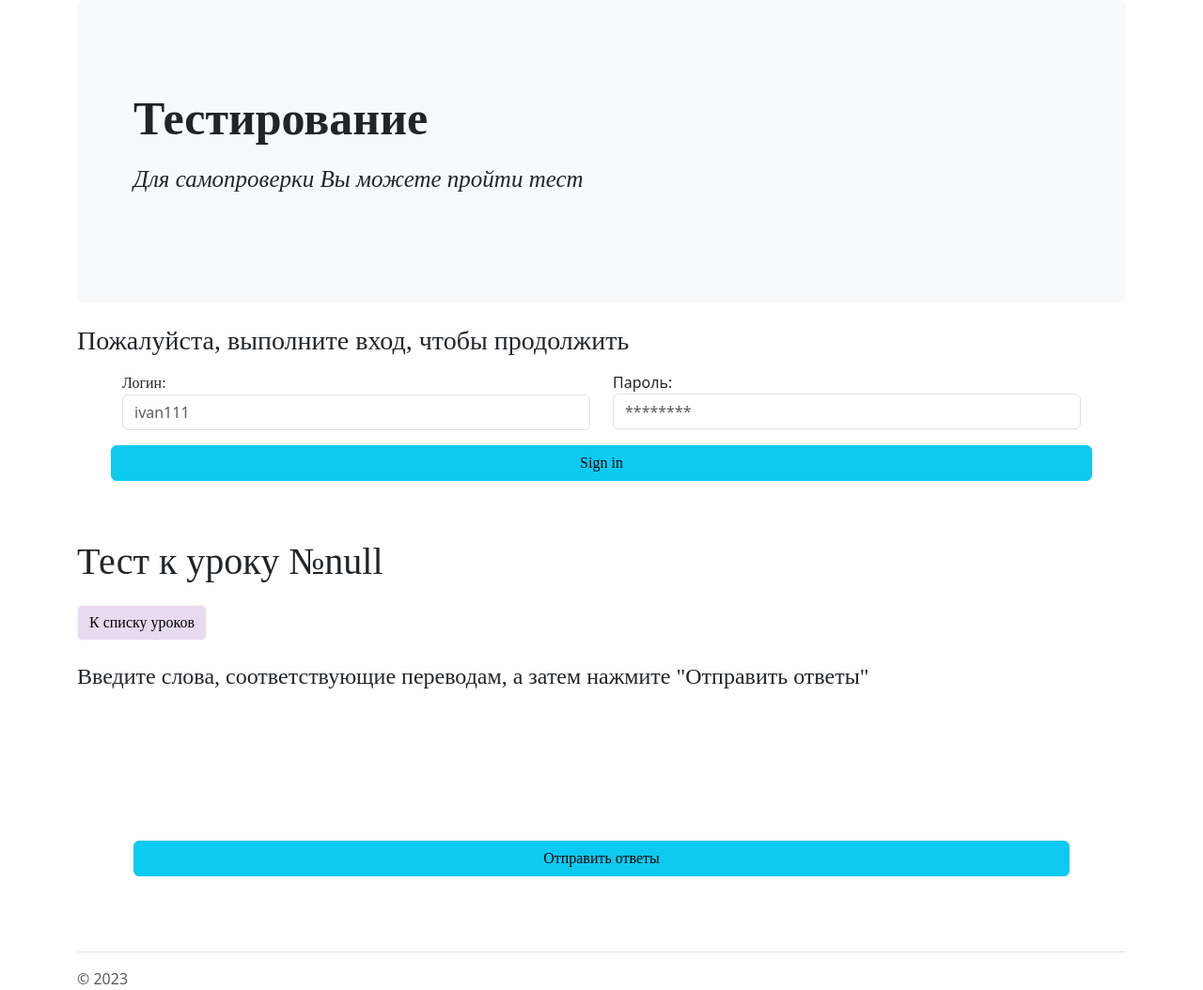
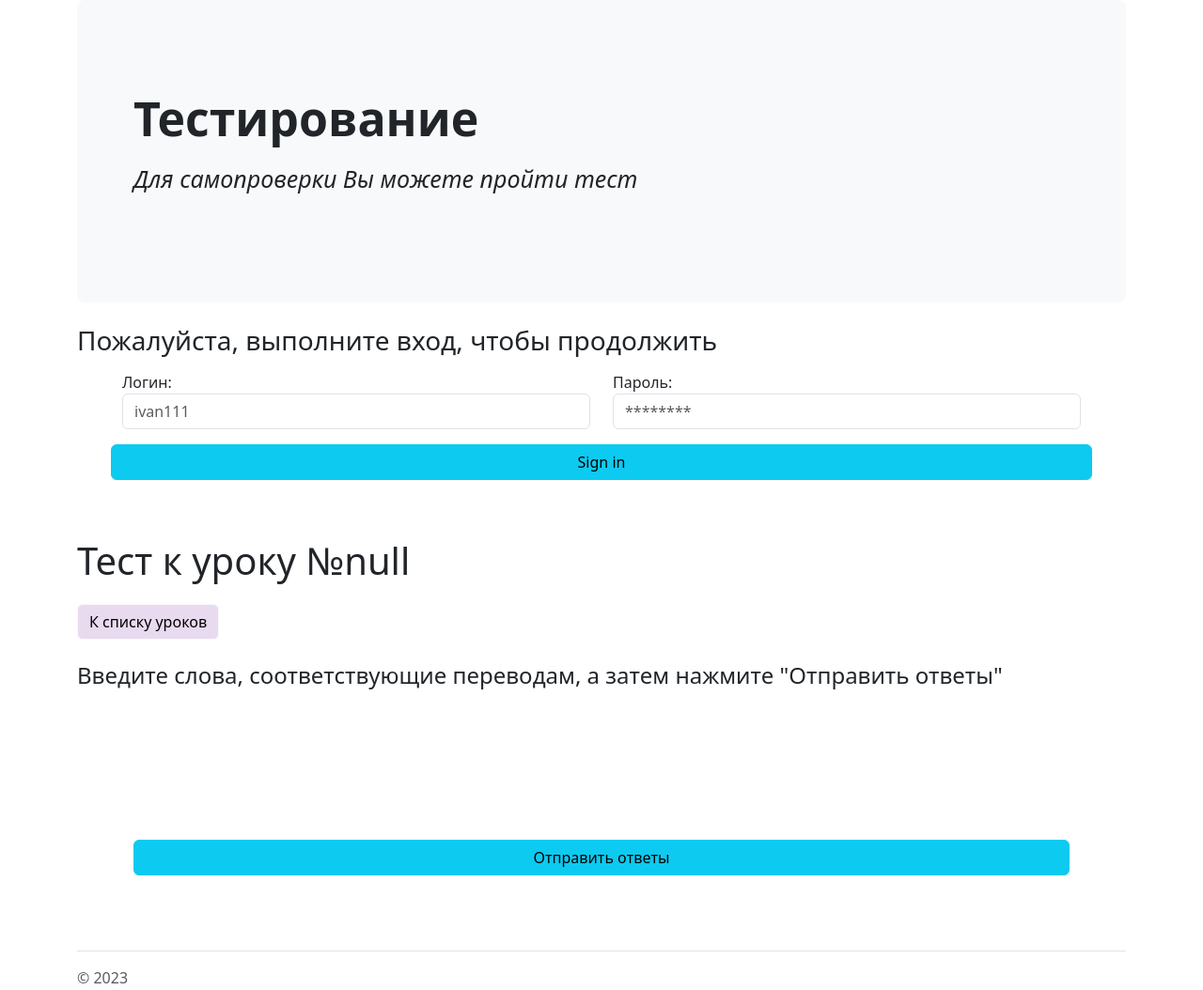
Before and after one commit to katyacoffee/web_project, a Django app: page /test in a window 1280 px wide. Shown: the part 65-1119 px from the top of the page at 94% size. Run offline with Django 4.2, Linux system fonts and the light colour scheme; some libraries are stand-ins or nearby versions.

Commit message:
design fix

```diff
--- a/data/data.txt
+++ b/data/data.txt
@@ -14,3 +14,4 @@
 2|Nature|Forest|Лес|pic_forest.jpg|
 3|Body|Nose|Нос|NONE|
 2|Nature|Sea|Море|NONE|
+4|Food|Hamburger|Гамбургер|NONE|
--- a/data/results.txt
+++ b/data/results.txt
@@ -1,3 +1,3 @@
 admin|0.0|0.16666666666666666|0.0
 alice|0.0|0.0|0.2
-Alex|0.0|0.0|0.4
+Alex|1.0|1.0|1.0
--- a/templates/cards.html
+++ b/templates/cards.html
@@ -16,7 +16,7 @@ Cards
 {% block content %}
 
 <div class="container px-4 py-5" id="project-contents">
-    <p id = "Number" class = "Number" style="font-size:50px; font-family: Georgia;"></p>
+    <p id = "Number" class = "Number" style="font-size:50px;"></p>
     <a href="/lessons" class="btn btn-light" style="background-color: #E8DAEF; color: black">К списку уроков</a>
     <script>
         const num_lesson = document.getElementById('Number');
--- a/templates/test.html
+++ b/templates/test.html
@@ -5,19 +5,19 @@ Take the test
 {% endblock %}
 
 {% block page-title %}
-<p style="font-size:50px; font-family: Bookman;">Тестирование </p>
+<p style="font-size:50px;">Тестирование </p>
 {% endblock %}
 
 {% block page-lead %}
 <!--Список всех уроков, слов и их переводов-->
-<p class="fst-italic" style="font-size:25px; font-family: Bookman;">Для самопроверки Вы можете пройти тест </p>
+<p class="fst-italic" style="font-size:25px;">Для самопроверки Вы можете пройти тест </p>
 {% endblock %}
 
 {% block content %}
-<p id = "Number" class = "Number" style="font-size:40px; font-family: Bookman;"></p>
-<a href="/lessons" class="btn btn-light" style="background-color: #E8DAEF; color: black; font-family: Bookman;">К списку уроков</a>
+<p id = "Number" class = "Number" style="font-size:40px;"></p>
+<a href="/lessons" class="btn btn-light" style="background-color: #E8DAEF; color: black;">К списку уроков</a>
 <br /> <br />
-<h4 style="font-family: Bookman;">Введите слова, соответствующие переводам, а затем нажмите "Отправить ответы"</h4>
+<h4>Введите слова, соответствующие переводам, а затем нажмите "Отправить ответы"</h4>
 <br /> <br />
 <br /> <br />
 <script>
@@ -57,7 +57,7 @@ Take the test
             sessionStorage.setItem('user_login', '')
         </script>
         <div class="row px-5 py-2">
-            <button type="submit" class="btn btn-info" formaction="/send-answers" style="font-family: Bookman;">Отправить ответы</button>
+            <button type="submit" class="btn btn-info" formaction="/send-answers">Отправить ответы</button>
         </div>
     </form>
 </div>
--- a/templates/with_login.html
+++ b/templates/with_login.html
@@ -27,10 +27,10 @@
             </div>
         </div>
         <form method="post" id="usr_pwd">
-            <h3 style="font-family: Bookman;">Пожалуйста, выполните вход, чтобы продолжить</h3>
+            <h3>Пожалуйста, выполните вход, чтобы продолжить</h3>
             <div class="row px-5 py-2">
                 <div class="col-md-6">
-                    <label for="login" style="font-family: Bookman;">Логин:</label>
+                    <label for="login">Логин:</label>
                     <input type="text" class="form-control input-lg" name="login" id="login" placeholder="ivan111" value required>
                 </div>
                 <div class="col-md-6">
@@ -39,7 +39,7 @@
                 </div>
             </div>
             <div class="row px-5 py-2">
-                <button id="send-pwd" type="submit" class="btn btn-info" style="font-family: Bookman;">
+                <button id="send-pwd" type="submit" class="btn btn-info">
                     Sign in
                 </button>
                 <script>
```
Also changed, not shown: templates/sign_in.html (+5 -5 lines).
